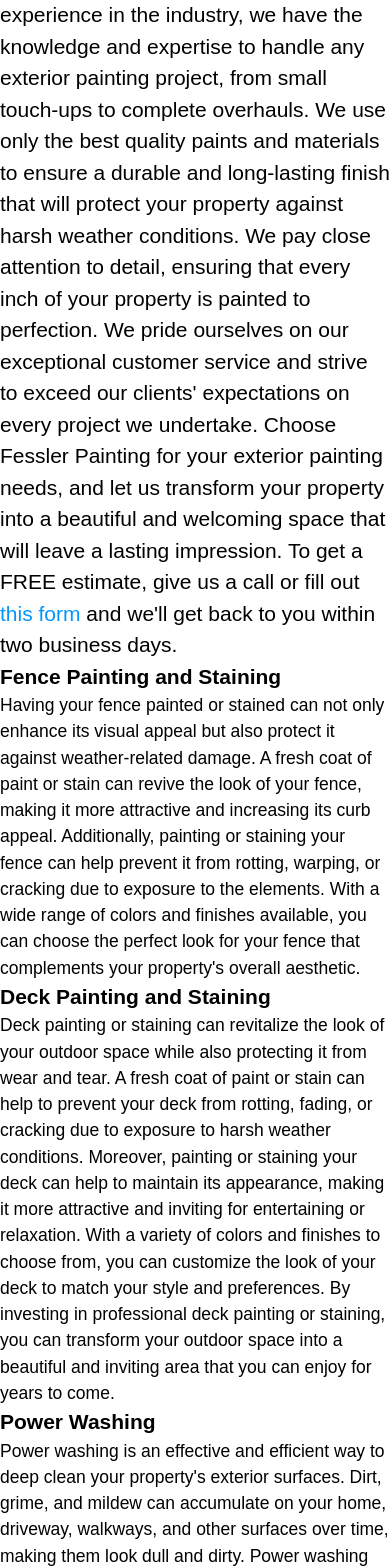
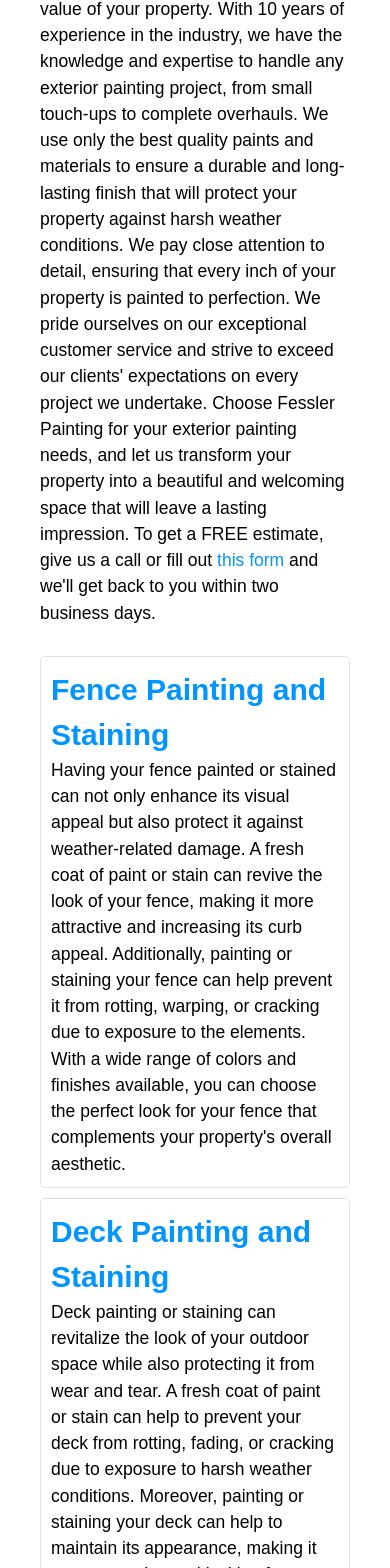
Before and after one commit to Afessler1998/fessler-painting, a Next.js app: page /exterior-services in a window 390 px wide. Shown: the part 393-1961 px from the top of the page. Built offline with nearby package versions, Linux system fonts and the light colour scheme.

Commit message:
service page styling

```diff
--- a/src/components/header.js
+++ b/src/components/header.js
@@ -11,7 +11,7 @@
     return (
         <header className={styles.header}>
             <div className={styles.headerTop}>
-                <h1 className={styles.heading}>Fessler Painting</h1>
+                <h1 className={styles.heading}><Link href="/">Fessler Painting</Link></h1>
                 <img src="/fessler-painting-logo.svg" alt="Fessler Painting Logo" className={styles.headerLogo} />
                 <a className={styles.phoneNumber} href="tel:515-238-4466"><div>515-238-4466</div></a>
             </div>
--- a/src/pages/exterior-services.js
+++ b/src/pages/exterior-services.js
@@ -8,6 +8,7 @@
     return (
         <>
             <Header />
+            <div className={styles.mainTextContainer}>
                 <h2 className={styles.mainHeading}>Exterior Painting Services</h2>
                 <p className={styles.mainParagraph}>
                 At Fessler Painting, we understand that the exterior of your property is the first impression visitors
@@ -24,6 +25,8 @@
                 out <Link href={"/contact-form"}><span className={styles.contactLink}>this form</span></Link> and
                 we'll get back to you within two business days.
                 </p>
+            </div>
+            <div className={styles.servicesContainer}>
                 <div className={styles.service}>
                     <h3 className={styles.serviceHeading}>Fence Painting and Staining</h3>
                     <p className={styles.serviceDescription}>
@@ -60,6 +63,7 @@
                         revitalized, we have the expertise and equipment to get the job done right.
                     </p>
                 </div>
+            </div>
             <Footer />
         </>
     );
--- a/src/pages/interior-services.js
+++ b/src/pages/interior-services.js
@@ -8,6 +8,7 @@
     return (
         <>
             <Header />
+            <div className={styles.mainTextContainer}>
                 <h2 className={styles.mainHeading}>Interior Painting Services</h2>
                 <p className={styles.mainParagraph}>
                     Fessler Painting is the right company for your interior painting job because we are skilled and experienced
@@ -23,6 +24,8 @@
                     out <Link href={"/contact-form"}><span className={styles.contactLink}>this form</span></Link> and
                     we'll get back to you within two busines days.
                 </p>
+            </div>
+            <div className={styles.servicesContainer}>
                 <div className={styles.service}>
                     <h3 className={styles.serviceHeading}>Accent Walls</h3>
                     <p className={styles.serviceDescription}>
@@ -91,6 +94,7 @@
                         and identity in a corporate office, a mural is a powerful and effective way to achieve your vision.
                     </p>
                 </div>
+            </div>
             <Footer />
         </>
     );
--- a/src/pages/why-us.js
+++ b/src/pages/why-us.js
@@ -7,6 +7,7 @@
     return (
         <>
             <Header />
+            <div className={styles.mainTextContainer}>
                 <h2 className={styles.mainHeading}>Why us?</h2>
                 <p className={styles.mainParagraph}>
                     When you choose Fessler Painting, you can rest assured that your painting project is in good hands.
@@ -19,6 +20,7 @@
                     expertise to get the job done right. Let us help you transform your property with our tagline:
                     "Transforming walls, transforming spaces".
                 </p>
+            </div>
             <Footer />
         </>
     );
--- a/src/styles/header.module.css
+++ b/src/styles/header.module.css
@@ -156,7 +156,7 @@
     }
 }
 
-@media screen and (max-width: 426px) {
+@media screen and (max-width: 493px) {
     .headerTop {
         padding: 1rem 2rem;
     }
--- a/src/styles/services.module.css
+++ b/src/styles/services.module.css
@@ -1,3 +1,7 @@
+.mainTextContainer {
+    padding: 2rem 4rem;
+}
+
 .mainHeading {
     font-size: var(--font-size-large);
     font-family: var(--font-family-primary);
@@ -12,16 +16,37 @@
     color: var(--color-accent-500);
 }
 
+.servicesContainer {
+    display: grid;
+    grid-template-columns: 1fr 1fr;
+    gap: 1rem;
+    padding: 1rem 4rem;
+}
+
 .service {
-
+    border: 1px solid var(--color-neutral-200);
+    padding: 1rem;
+    border-radius: 5px;
 }
 
 .serviceHeading {
-    font-size: var(--font-size-medium);
+    font-size: var(--font-size-large);
     font-family: var(--font-family-primary);
+    color: var(--color-accent-500);
 }
 
 .serviceDescription {
     font-size: var(--font-size-small);
     font-family: var(--font-family-secondary);
 }
+
+@media screen and (max-width: 768px) {
+    .mainParagraph {
+        font-size: var(--font-size-small);
+    }
+
+    .servicesContainer {
+        font-size: var(--font-size-medium);
+        grid-template-columns: 1fr;
+    }
+}
--- a/src/styles/why-us.module.css
+++ b/src/styles/why-us.module.css
@@ -1,3 +1,7 @@
+.mainTextContainer {
+    padding: 2rem 4rem;
+}
+
 .mainHeading {
     font-size: var(--font-size-large);
     font-family: var(--font-family-primary);
```
Lines whose indentation alone changed are shown as unchanged.
